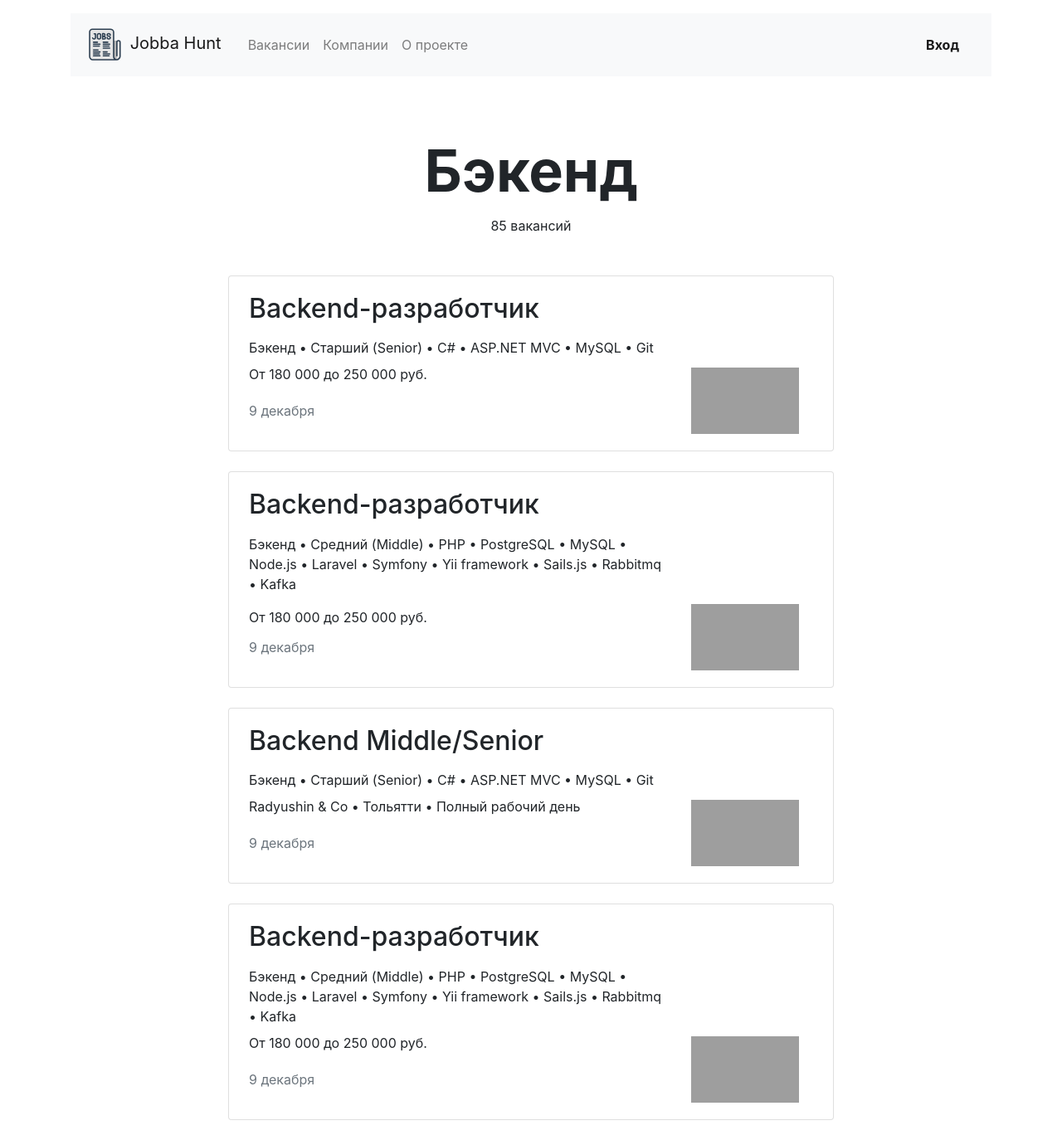
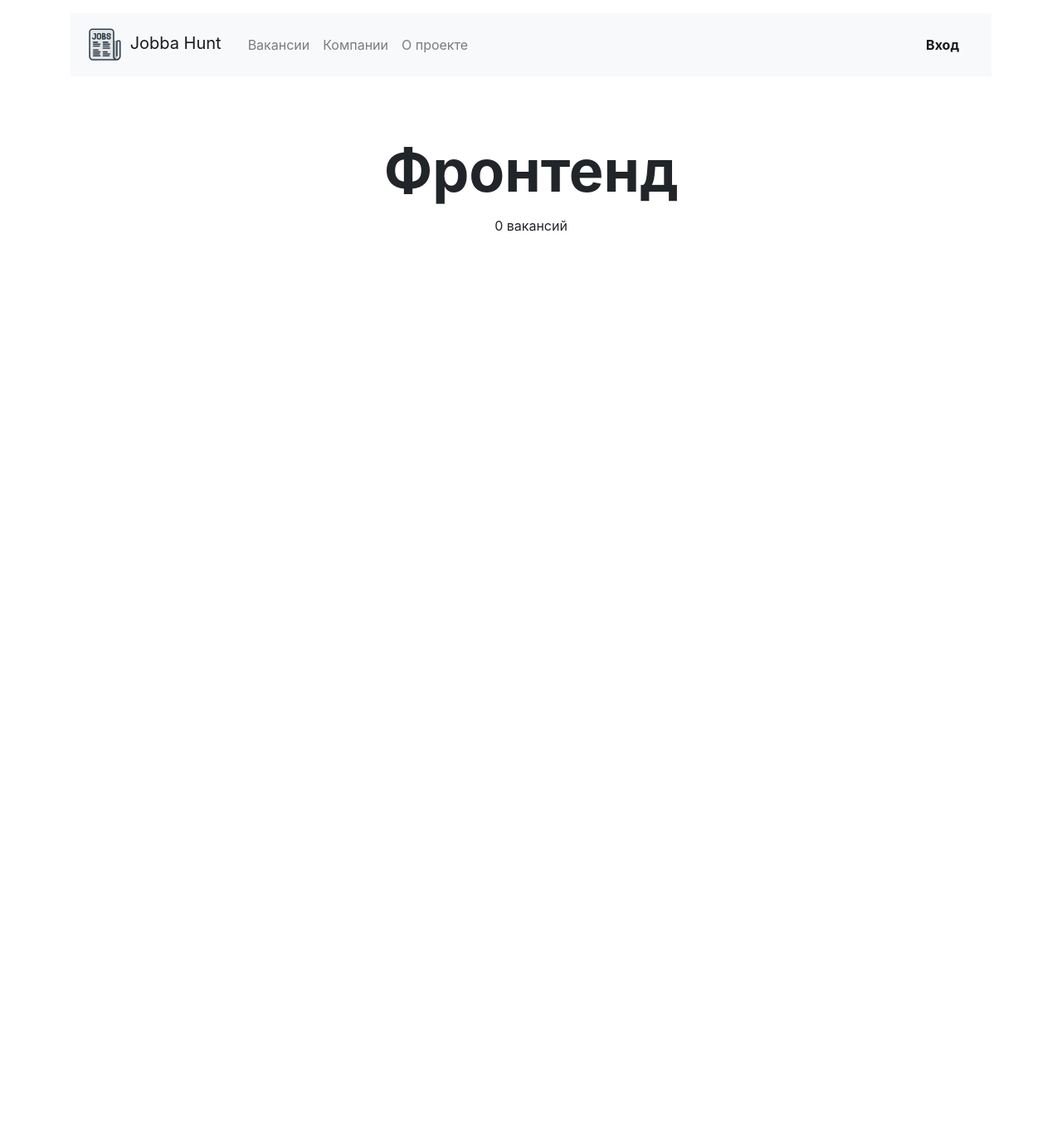
Before and after one commit to sonulen/jobba_hunt, a Django app: page /jobs/cat/frontend/ in a window 1280 px wide. Shown: the whole page at 83% size. After the commit the page ends 279 px from the top, so only its background shows below. Run offline with Django 3.2, Linux system fonts and the light colour scheme; data comes from the database, SQL or seed files in the repository; some libraries are stand-ins or nearby versions; grey boxes are pictures that could not be loaded.

Commit message:
update: Finished all specialization page

```diff
--- a/jobs/views.py
+++ b/jobs/views.py
@@ -40,6 +40,8 @@ class SpecializationPageView(View):
             request,
             self.template_name,
             context={
+                "specialization": Specialty.objects.filter(code=specialization).first(),
+                "vacancies": Vacancy.objects.filter(specialty__code=specialization).all().order_by('-published_at')
             }
         )
 
--- a/templates/jobs/specialization.html
+++ b/templates/jobs/specialization.html
@@ -1,77 +1,42 @@
 {% extends 'base_with_menu.html' %}
 {% block content %}
 
+
 <main class="container mt-3">
     <section>
-        <h1 class="h1 text-center mx-auto mt-4 pt-5" style="font-size: 70px;"><strong>Бэкенд</strong></h1>
-        <p class="text-center pt-1">85 вакансий</p>
+        <h1 class="h1 text-center mx-auto mt-4 pt-5" style="font-size: 70px;">
+            <strong>{{ specialization.title|title }}</strong></h1>
+        <p class="text-center pt-1"> {{ vacancies.count }} вакансий</p>
         <div class="row mt-5">
             <div class="col-12 col-lg-8 offset-lg-2 m-auto">
+                {% for vacancy in vacancies %}
                 <div class="card mb-4">
                     <div class="card-body px-4">
                         <div class="row">
                             <div class="col-12 col-md-8 col-lg-9">
-                                <h2 class="h2 pb-2">Backend-разработчик</h2>
-                                <p class="mb-2">Бэкенд • Старший (Senior) • C# • ASP.NET MVC • MySQL • Git</p>
-                                <p>От 180 000 до 250 000 руб.</p>
-                                <p class="text-muted pt-1">9 декабря</p>
+                                <a href="{% url 'job_detail' vacancy.pk %}">
+                                    <h2 class="h2 pb-2">{{ vacancy.title }}</h2>
+                                </a>
+                                <p class="mb-2">
+                                    {% for skill in vacancy.skills.all %}
+                                    {{ skill.title }}
+                                    {% endfor %}
+                                </p>
+                                <p>От {{ vacancy.salary_min }} до {{ vacancy.salary_max }} руб.</p>
+                                <p class="text-muted pt-1">{{ vacancy.published_at }}</p>
                             </div>
                             <div class="col-12 col-md-4 col-lg-3 d-flex align-items-end">
-                                <a href="#"><img src="https://place-hold.it/130x80" width="130" height="80" alt=""></a>
+                                <a href="{% url 'job_detail' vacancy.pk %}"><img src="https://place-hold.it/130x80"
+                                        width="130" height="80" alt=""></a>
                             </div>
                         </div>
                     </div>
                 </div>
-                <div class="card mb-4">
-                    <div class="card-body px-4">
-                        <div class="row">
-                            <div class="col-12 col-md-8 col-lg-9">
-                                <h2 class="h2 pb-2">Backend-разработчик</h2>
-                                <p>Бэкенд • Средний (Middle) • PHP • PostgreSQL • MySQL • Node.js • Laravel • Symfony •
-                                    Yii framework • Sails.js • Rabbitmq • Kafka</p>
-                                <p class="mb-2">От 180 000 до 250 000 руб.</p>
-                                <p class="text-muted pt-1">9 декабря</p>
-                            </div>
-                            <div class="col-12 col-md-4 col-lg-3 d-flex align-items-end">
-                                <a href="#"><img src="https://place-hold.it/130x80" width="130" height="80" alt=""></a>
-                            </div>
-                        </div>
-                    </div>
-                </div>
-                <div class="card mb-4">
-                    <div class="card-body px-4">
-                        <div class="row">
-                            <div class="col-12 col-md-8 col-lg-9">
-                                <h2 class="h2 pb-2">Backend Middle/Senior</h2>
-                                <p class="mb-2">Бэкенд • Старший (Senior) • C# • ASP.NET MVC • MySQL • Git</p>
-                                <p>Radyushin & Co • Тольятти • Полный рабочий день</p>
-                                <p class="text-muted pt-1">9 декабря</p>
-                            </div>
-                            <div class="col-12 col-md-4 col-lg-3 d-flex align-items-end">
-                                <a href="#"><img src="https://place-hold.it/130x80" width="130" height="80" alt=""></a>
-                            </div>
-                        </div>
-                    </div>
-                </div>
-                <div class="card mb-4">
-                    <div class="card-body px-4">
-                        <div class="row">
-                            <div class="col-12 col-md-8 col-lg-9">
-                                <h2 class="h2 pb-2">Backend-разработчик</h2>
-                                <p class="mb-2">Бэкенд • Средний (Middle) • PHP • PostgreSQL • MySQL • Node.js • Laravel
-                                    • Symfony • Yii framework • Sails.js • Rabbitmq • Kafka</p>
-                                <p>От 180 000 до 250 000 руб.</p>
-                                <p class="text-muted pt-1">9 декабря</p>
-                            </div>
-                            <div class="col-12 col-md-4 col-lg-3 d-flex align-items-end">
-                                <a href="#"><img src="https://place-hold.it/130x80" width="130" height="80" alt=""></a>
-                            </div>
-                        </div>
-                    </div>
-                </div>
+                {% endfor %}
             </div>
         </div>
     </section>
 </main>
 
+
 {% endblock %}
```
